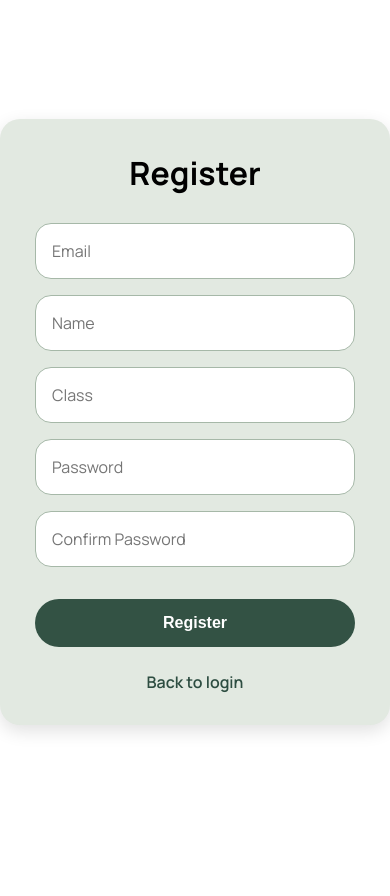
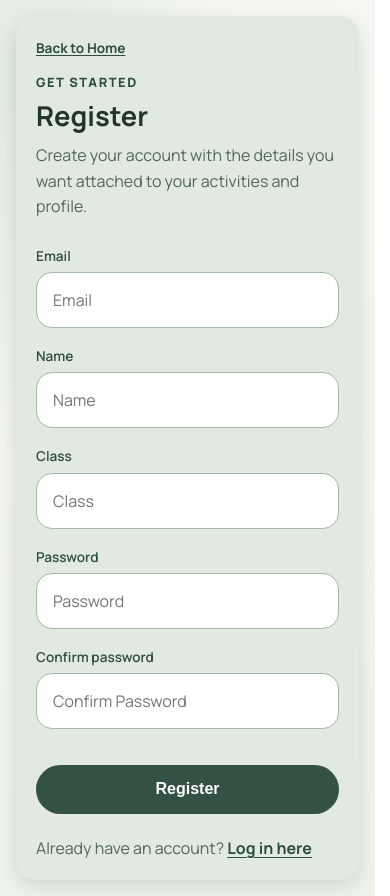
Before and after one commit to nyjc-computing-2526/Capstone-Project-2527, a Flask app: page /auth/register in a window 390 px wide. Before the commit the page ends 733 px from the top, so only its background shows below. Run offline with Flask 3, Linux system fonts and the light colour scheme; some libraries are stand-ins or nearby versions.

Commit message:
feat: updated layout to fit more aspect ratios, updated login/auth page aesthetics

```diff
--- a/app/static/css/02-forms.css
+++ b/app/static/css/02-forms.css
@@ -112,16 +112,17 @@
   border-radius: 1.25rem;
   width: 28rem;
   max-width: 90%;
-  text-align: center;
+  text-align: left;
   box-shadow: 0 6px 18px rgba(0, 0, 0, 0.12);
   position: relative;
 }
 
 .login-card h1 {
   margin-top: 0;
-  margin-bottom: 1.75rem;
+  margin-bottom: 0.55rem;
   font-size: 2rem;
   font-weight: bold;
+  color: var(--text-heading);
 }
 
 .input-group input {
@@ -135,7 +136,6 @@
 
 .forgot-pass {
   display: inline-block;
-  margin-top: 1.5rem;
   color: var(--text-accent);
   font-weight: 600;
 }
@@ -159,13 +159,75 @@
   text-align: center;
 }
 
+.auth-page {
+  background:
+    radial-gradient(120% 90% at 8% 8%, rgba(148, 181, 159, 0.2) 0%, rgba(148, 181, 159, 0) 48%),
+    linear-gradient(180deg, #f5f8f2 0%, #edf3ea 100%);
+}
+
 .authcontainer {
-  background-color: white;
+  background-color: transparent;
   display: flex;
   align-items: center;
   justify-content: center;
   min-height: 100vh;
   width: 100vw;
+}
+
+.authcontainer .input-fields-container {
+  align-items: stretch;
+}
+
+.authcontainer form {
+  width: 100%;
+}
+
+.auth-kicker {
+  margin: 0 0 0.4rem;
+  font-size: 0.8rem;
+  font-weight: 800;
+  letter-spacing: 0.12em;
+  text-transform: uppercase;
+  color: var(--text-accent);
+}
+
+.auth-lead {
+  margin: 0 0 1.5rem;
+  line-height: 1.6;
+  color: var(--text-muted);
+}
+
+.auth-field-label {
+  display: inline-block;
+  margin: 0 0 0.45rem;
+}
+
+.auth-recaptcha-wrap {
+  display: flex;
+  justify-content: center;
+  width: 100%;
+  margin-top: 0.25rem;
+}
+
+.auth-links-stack {
+  display: flex;
+  flex-direction: column;
+  align-items: flex-start;
+  gap: 0.65rem;
+  margin-top: 1.4rem;
+}
+
+.auth-switch-copy {
+  margin: 0;
+  color: var(--text-muted);
+  line-height: 1.5;
+}
+
+.auth-inline-link {
+  color: var(--text-accent);
+  font-weight: 700;
+  text-decoration: underline;
+  text-underline-offset: 0.18em;
 }
 
 .email-group {
--- /dev/null
+++ b/app/static/css/14-responsive-aspect-ratios.css
@@ -0,0 +1,411 @@
+/* Responsive layout corrections for narrow, wide, and short viewports. */
+
+html {
+  -webkit-text-size-adjust: 100%;
+}
+
+main,
+.content,
+.page-card,
+.top-section,
+.cards-section,
+.left-activities,
+.right-activities,
+.my-activities-columns,
+.my-activities-column,
+.profile-card--split,
+.profile-activities-column,
+.activity-detail-container,
+.hero-top,
+.hero-meta,
+.p-left,
+.delete-modal-actions,
+.btn-row,
+.update-activity-actions {
+  min-width: 0;
+}
+
+.activity-card,
+.description-box,
+.hero-meta-value,
+.p-name,
+.profile-email,
+.contact-status,
+.marketing-card p,
+.feature-item p,
+.description {
+  overflow-wrap: anywhere;
+}
+
+header {
+  padding: 1rem clamp(0.85rem, 2.2vw, 1.5rem);
+  gap: clamp(1rem, 4vw, 4rem);
+  justify-content: space-between;
+}
+
+header[data-nav-profile] .nav-primary {
+  min-width: 0;
+}
+
+header ul {
+  gap: clamp(0.5rem, 1.6vw, 1.25rem);
+}
+
+main {
+  padding: clamp(0.75rem, 2vw, 1rem);
+}
+
+.content,
+.all-activities .page-card,
+.create-activity .page-card,
+.profile-page .page-card,
+.activity-card-page .page-card,
+.main-card,
+.participants-card,
+.landing-page .marketing-hero,
+.landing-page .contact-panel {
+  padding: clamp(1rem, 2.4vw, 2rem);
+}
+
+.authcontainer {
+  min-height: 100dvh;
+  width: 100%;
+  padding: clamp(1rem, 4vw, 2rem);
+  box-sizing: border-box;
+}
+
+.login-card {
+  width: min(100%, 28rem);
+  max-width: none;
+  padding: clamp(1.25rem, 4vw, 2rem);
+}
+
+.input-fields-container {
+  width: 100%;
+}
+
+.authcontainer .input-group,
+.authcontainer .input-group input,
+.authcontainer .input-group select,
+.authcontainer .login-card .input-fields-container > button {
+  width: 100%;
+  max-width: none;
+}
+
+.g-recaptcha {
+  width: 100%;
+}
+
+.g-recaptcha > div {
+  margin: 0 auto;
+}
+
+.profile-email {
+  display: inline-block;
+  max-width: 100%;
+}
+
+.profile-actions-row,
+.profile-page .edit-profile-form {
+  width: min(100%, 32rem);
+}
+
+.profile-activities-column {
+  padding-right: 0;
+}
+
+.activity-detail-container {
+  width: min(960px, 100%);
+}
+
+.hero-top {
+  gap: 1rem;
+}
+
+.hero-meta-item {
+  flex: 1 1 12rem;
+  min-width: min(12rem, 100%);
+}
+
+.p-item {
+  gap: 0.85rem;
+}
+
+.my-activities-head,
+.update-activity-header {
+  gap: 1rem;
+}
+
+.delete-modal-card,
+.password-modal-card {
+  width: min(26rem, calc(100vw - 1.5rem));
+  max-height: min(90dvh, 42rem);
+  overflow: auto;
+  padding: clamp(1.25rem, 4vw, 2.5rem);
+}
+
+@media (max-width: 980px) {
+  header[data-nav-profile] {
+    align-items: flex-start;
+  }
+
+  header[data-nav-profile] .nav-primary {
+    flex: 1 1 100%;
+  }
+
+  .top-section,
+  .cards-section,
+  .my-activities-columns,
+  .profile-card--split,
+  .update-activity-header,
+  .update-activity-actions {
+    flex-direction: column;
+  }
+
+  .header-section,
+  .search-section {
+    max-width: 100%;
+    width: 100%;
+  }
+
+  .search-heading {
+    text-align: left;
+    margin-bottom: 0.85rem;
+  }
+
+  .my-activities-divider {
+    width: 100%;
+    height: 1px;
+  }
+
+  .body-grid {
+    grid-template-columns: 1fr;
+  }
+
+  .update-cancel-link,
+  .btn-delete-activity {
+    width: 100%;
+    max-width: none;
+  }
+}
+
+@media (max-width: 760px) {
+  header[data-nav-profile] .nav-highlight-pill {
+    display: none;
+  }
+
+  header[data-nav-profile] .nav-primary {
+    width: 100%;
+  }
+
+  header ul {
+    width: 100%;
+    flex-wrap: wrap;
+  }
+
+  header li {
+    flex: 1 1 11rem;
+  }
+
+  header li a {
+    width: 100%;
+    padding: 0.75rem 0.9rem;
+    text-align: center;
+    box-sizing: border-box;
+  }
+
+  header li a.nav-active {
+    text-decoration: underline;
+    text-decoration-color: currentColor;
+  }
+
+  header[data-nav-profile="landing"] .nav-auth-actions,
+  header[data-nav-profile="user"] form {
+    width: 100%;
+    margin-left: 0;
+  }
+
+  header[data-nav-profile="landing"] .nav-auth-actions {
+    justify-content: flex-start;
+    gap: 0.75rem;
+  }
+
+  header[data-nav-profile="landing"] .nav-auth-btn {
+    flex: 1 1 10rem;
+    display: inline-flex;
+    justify-content: center;
+  }
+
+  header[data-nav-profile="user"] form {
+    display: flex;
+    justify-content: flex-end;
+  }
+
+  .content h1,
+  .all-activities h1,
+  .create-activity h1,
+  .profile-card h1 {
+    font-size: clamp(1.8rem, 6vw, 2.5rem);
+  }
+
+  .input-row,
+  .my-activities-head,
+  .hero-top,
+  .delete-modal-actions,
+  .btn-row {
+    flex-wrap: wrap;
+  }
+
+  .create-activity-top-row,
+  .create-activity-date-row,
+  .verify-code-row,
+  .activity-time-row {
+    flex-direction: column;
+  }
+
+  .create-activity-submit,
+  .update-cancel-link,
+  .hero-edit-btn,
+  .delete-btn-ghost,
+  .btn-ghost-flex,
+  .delete-back-link {
+    width: 100%;
+    max-width: none;
+    justify-content: center;
+    box-sizing: border-box;
+  }
+
+  .hero-meta {
+    gap: 1rem;
+  }
+
+  .p-item {
+    flex-wrap: wrap;
+    align-items: flex-start;
+  }
+
+  .organizer-badge {
+    margin-left: auto;
+  }
+
+  .input-group--sort {
+    max-width: none;
+    width: 100%;
+  }
+
+  .input-row--compact {
+    width: 100%;
+  }
+
+  .login-card h1 {
+    font-size: clamp(1.65rem, 7vw, 2rem);
+  }
+
+  .login-back-home-link {
+    position: static;
+    display: inline-flex;
+    margin-bottom: 1rem;
+  }
+
+  .email-group {
+    flex-direction: column;
+    align-items: stretch;
+  }
+
+  .verify-btn {
+    width: 100%;
+    max-width: none;
+  }
+
+  .verify-modal-overlay {
+    padding: 0.75rem;
+  }
+
+  .verify-modal-overlay .verify-modal-card {
+    width: 100%;
+    max-width: 100%;
+    padding-left: 1rem;
+    padding-right: 1rem;
+  }
+
+  .modal-step.hidden-left,
+  .modal-step.hidden-right,
+  .delete-step.hidden-left,
+  .delete-step.hidden-right {
+    top: clamp(1.25rem, 4vw, 2.5rem);
+    left: clamp(1.25rem, 4vw, 2.5rem);
+    right: clamp(1.25rem, 4vw, 2.5rem);
+  }
+
+  .description {
+    max-width: 100%;
+  }
+
+  .bottomhalf {
+    flex-direction: column;
+    gap: 1.25rem;
+    padding: 1rem;
+  }
+}
+
+@media (max-width: 560px) {
+  header li {
+    flex-basis: 100%;
+  }
+
+  .all-activities,
+  .create-activity,
+  .profile-page,
+  .activity-card-page,
+  .landing-page .marketing-main,
+  .landing-home .landing-main {
+    width: min(100%, calc(100% - 1rem));
+    margin-left: auto;
+    margin-right: auto;
+  }
+
+  .all-activities,
+  .create-activity,
+  .profile-page,
+  .activity-card-page {
+    padding: 0.5rem 0;
+  }
+
+  .date-label,
+  .time-label,
+  .time-divider {
+    font-size: clamp(1.3rem, 7vw, 2rem);
+  }
+
+  .hero-meta-item {
+    flex-basis: 100%;
+    min-width: 0;
+  }
+
+  .headline {
+    padding-left: 0.75rem;
+    padding-right: 0.75rem;
+  }
+}
+
+@media (max-width: 380px) {
+  .g-recaptcha > div {
+    transform: scale(0.88);
+    transform-origin: center top;
+  }
+}
+
+@media (max-height: 720px) and (orientation: landscape) {
+  .authcontainer {
+    align-items: flex-start;
+  }
+
+  .landing-home .hero-home {
+    min-height: auto;
+    padding: 0.5rem 0 1.5rem;
+  }
+
+  .landing-home .landing-main {
+    padding: 1rem 0;
+  }
+}
--- a/app/static/styles.css
+++ b/app/static/styles.css
@@ -16,3 +16,4 @@
 @import url("css/11-landing-hero.css");
 @import url("css/12-marketing-pages.css");
 @import url("css/13-button-harmony.css");
+@import url("css/14-responsive-aspect-ratios.css");
--- a/app/templates/activitycard.html
+++ b/app/templates/activitycard.html
@@ -2,6 +2,7 @@
 <html lang="en">
   <head>
     <meta charset="UTF-8" />
+    <meta name="viewport" content="width=device-width, initial-scale=1.0" />
     <title>Activity Card</title>
     {% include "partials/stylesheets.html" %}
   </head>
--- a/app/templates/activitydetails.html
+++ b/app/templates/activitydetails.html
@@ -2,6 +2,7 @@
 <html lang="en">
   <head>
     <meta charset="UTF-8" />
+    <meta name="viewport" content="width=device-width, initial-scale=1.0" />
     <title>{{ data.title | default('Activity') }}</title>
     {% include "partials/stylesheets.html" %}
   </head>
--- a/app/templates/allactivities.html
+++ b/app/templates/allactivities.html
@@ -2,6 +2,7 @@
 <html lang="en">
   <head>
     <meta charset="UTF-8" />
+    <meta name="viewport" content="width=device-width, initial-scale=1.0" />
     <title>All Activities</title>
     {% include "partials/stylesheets.html" %}
   </head>
--- a/app/templates/createactivity.html
+++ b/app/templates/createactivity.html
@@ -2,6 +2,7 @@
 <html lang="en">
   <head>
     <meta charset="UTF-8" />
+    <meta name="viewport" content="width=device-width, initial-scale=1.0" />
     <title>Create activity</title>
     {% include "partials/stylesheets.html" %}
   </head>
--- a/app/templates/editprofile.html
+++ b/app/templates/editprofile.html
@@ -2,6 +2,7 @@
 <html lang="en">
   <head>
     <meta charset="UTF-8" />
+    <meta name="viewport" content="width=device-width, initial-scale=1.0" />
     <title>Edit profile</title>
     {% include "partials/stylesheets.html" %}
   </head>
--- a/app/templates/forgotpassword.html
+++ b/app/templates/forgotpassword.html
@@ -1,6 +1,7 @@
 <!doctype html>
 <html>
   <head>
+    <meta name="viewport" content="width=device-width, initial-scale=1.0" />
     {% include "partials/stylesheets.html" %}
     <title>Forgot Password</title>
   </head>
--- a/app/templates/home.html
+++ b/app/templates/home.html
@@ -2,6 +2,7 @@
 <html lang="en">
   <head>
     <meta charset="UTF-8" />
+    <meta name="viewport" content="width=device-width, initial-scale=1.0" />
     <title>{{ page_title | default('Activity Management') }}</title>
     {% include "partials/stylesheets.html" %}
   </head>
--- a/app/templates/legal.html
+++ b/app/templates/legal.html
@@ -1,6 +1,7 @@
 <!doctype html>
 <html>
   <head>
+    <meta name="viewport" content="width=device-width, initial-scale=1.0" />
     <link rel="preconnect" href="https://fonts.googleapis.com" />
     <link rel="preconnect" href="https://gstatic.com" crossorigin />
     <link href="https://googleapis.com" rel="stylesheet" />
--- a/app/templates/myactivities.html
+++ b/app/templates/myactivities.html
@@ -2,6 +2,7 @@
 <html lang="en">
   <head>
     <meta charset="UTF-8" />
+    <meta name="viewport" content="width=device-width, initial-scale=1.0" />
     <title>My activities</title>
     {% include "partials/stylesheets.html" %}
   </head>
--- a/app/templates/partials/stylesheets.html
+++ b/app/templates/partials/stylesheets.html
@@ -17,3 +17,4 @@
 <link rel="stylesheet" href="{{ url_for('static', filename='css/11-landing-hero.css') }}" />
 <link rel="stylesheet" href="{{ url_for('static', filename='css/12-marketing-pages.css') }}" />
 <link rel="stylesheet" href="{{ url_for('static', filename='css/13-button-harmony.css') }}" />
+<link rel="stylesheet" href="{{ url_for('static', filename='css/14-responsive-aspect-ratios.css') }}" />
--- a/app/templates/profile.html
+++ b/app/templates/profile.html
@@ -2,6 +2,7 @@
 <html lang="en">
   <head>
     <meta charset="UTF-8" />
+    <meta name="viewport" content="width=device-width, initial-scale=1.0" />
     <title>Profile</title>
     {% include "partials/stylesheets.html" %}
   </head>
--- a/app/templates/register.html
+++ b/app/templates/register.html
@@ -1,10 +1,12 @@
 <!doctype html>
-<html>
+<html lang="en">
   <head>
+    <meta charset="UTF-8" />
+    <meta name="viewport" content="width=device-width, initial-scale=1.0" />
     {% include "partials/stylesheets.html" %}
     <title>Register Page</title>
   </head>
-  <body>
+  <body class="auth-page">
     {% with messages = get_flashed_messages(with_categories=true) %}
       {% if messages %}
         <div class="toast-container">
@@ -25,29 +27,83 @@
 
     <div class="authcontainer">
       <div class="login-card">
+        <a href="{{ url_for('landing.index') }}" class="login-back-home-link">
+          Back to Home
+        </a>
+        <p class="auth-kicker">Get started</p>
         <h1>Register</h1>
+        <p class="auth-lead">
+          Create your account with the details you want attached to your activities and profile.
+        </p>
         <form action="{{ url_for('auth.register') }}" method="post">
           <div class="input-fields-container">
             <div class="input-group">
-              <input type="email" name="email" placeholder="Email" required />
+              <label class="field-label auth-field-label" for="register-email">Email</label>
+              <input
+                id="register-email"
+                type="email"
+                name="email"
+                placeholder="Email"
+                autocomplete="email"
+                required
+              />
             </div>
             <div class="input-group">
-              <input type="text" name="name" placeholder="Name" required />
+              <label class="field-label auth-field-label" for="register-name">Name</label>
+              <input
+                id="register-name"
+                type="text"
+                name="name"
+                placeholder="Name"
+                autocomplete="name"
+                required
+              />
             </div>
             <div class="input-group">
-              <input type="text" name="class" placeholder="Class" required />
+              <label class="field-label auth-field-label" for="register-class">Class</label>
+              <input
+                id="register-class"
+                type="text"
+                name="class"
+                placeholder="Class"
+                autocomplete="organization-title"
+                required
+              />
             </div>
             <div class="input-group">
-              <input type="password" name="password" placeholder="Password" required />
+              <label class="field-label auth-field-label" for="register-password">Password</label>
+              <input
+                id="register-password"
+                type="password"
+                name="password"
+                placeholder="Password"
+                autocomplete="new-password"
+                required
+              />
             </div>
             <div class="input-group">
-              <input type="password" name="confirm_password" placeholder="Confirm Password" required />
+              <label class="field-label auth-field-label" for="register-confirm-password">Confirm password</label>
+              <input
+                id="register-confirm-password"
+                type="password"
+                name="confirm_password"
+                placeholder="Confirm Password"
+                autocomplete="new-password"
+                required
+              />
             </div>
-            <div class="g-recaptcha" data-sitekey="{{ config['RECAPTCHA_SITE_KEY'] }}"></div>
+            <div class="auth-recaptcha-wrap">
+              <div class="g-recaptcha" data-sitekey="{{ config['RECAPTCHA_SITE_KEY'] }}"></div>
+            </div>
             <button type="submit">Register</button>
           </div>
         </form>
-        <a href="{{ url_for('auth.login') }}" class="forgot-pass">Back to login</a>
+        <div class="auth-links-stack">
+          <p class="auth-switch-copy">
+            Already have an account?
+            <a href="{{ url_for('auth.login') }}" class="auth-inline-link">Log in here</a>
+          </p>
+        </div>
       </div>
     </div>
 
--- a/app/templates/resetpassword.html
+++ b/app/templates/resetpassword.html
@@ -1,6 +1,7 @@
 <!doctype html>
 <html>
   <head>
+    <meta name="viewport" content="width=device-width, initial-scale=1.0" />
     {% include "partials/stylesheets.html" %}
     <title>Reset Password</title>
   </head>
--- a/app/templates/updateactivity.html
+++ b/app/templates/updateactivity.html
@@ -2,6 +2,7 @@
 <html lang="en">
   <head>
     <meta charset="UTF-8" />
+    <meta name="viewport" content="width=device-width, initial-scale=1.0" />
     <title>Update Activity</title>
     {% include "partials/stylesheets.html" %}
   </head>
```
Also changed, not shown: app/templates/login.html (+36 -13 lines).
